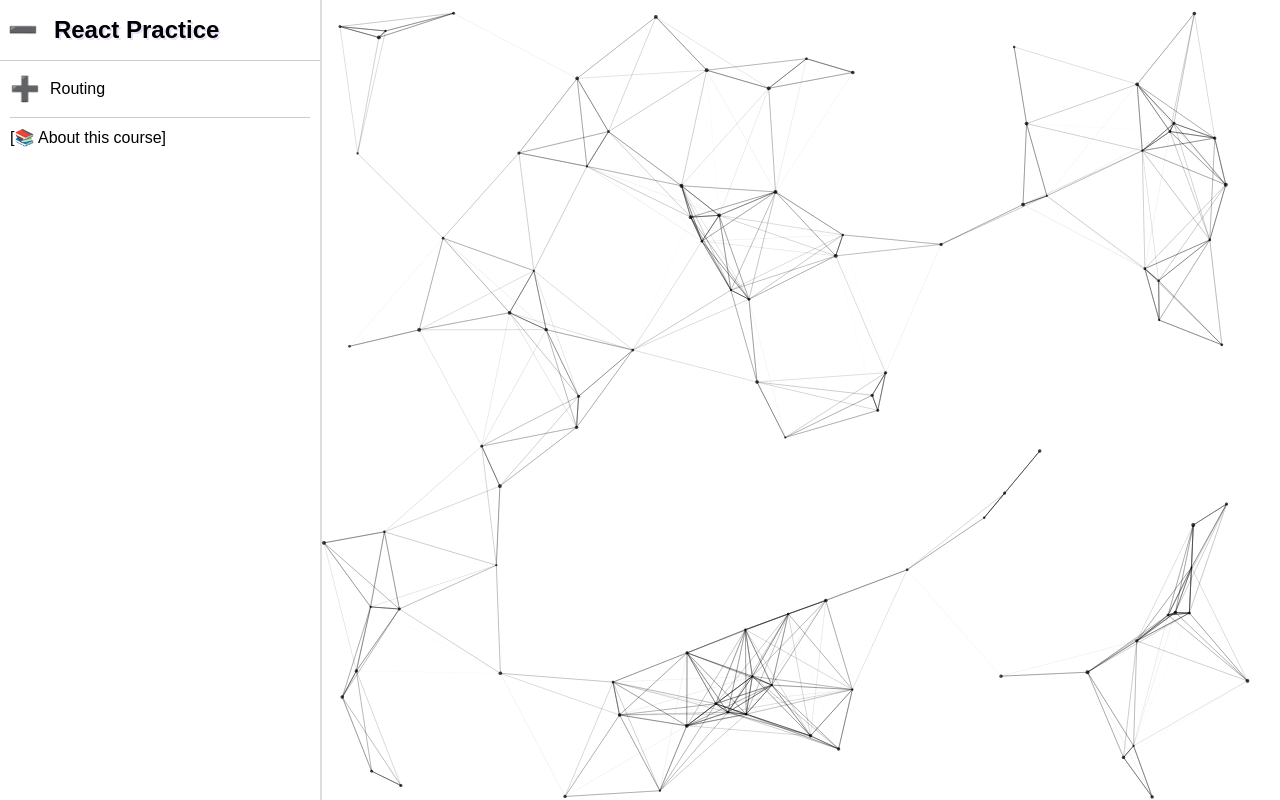
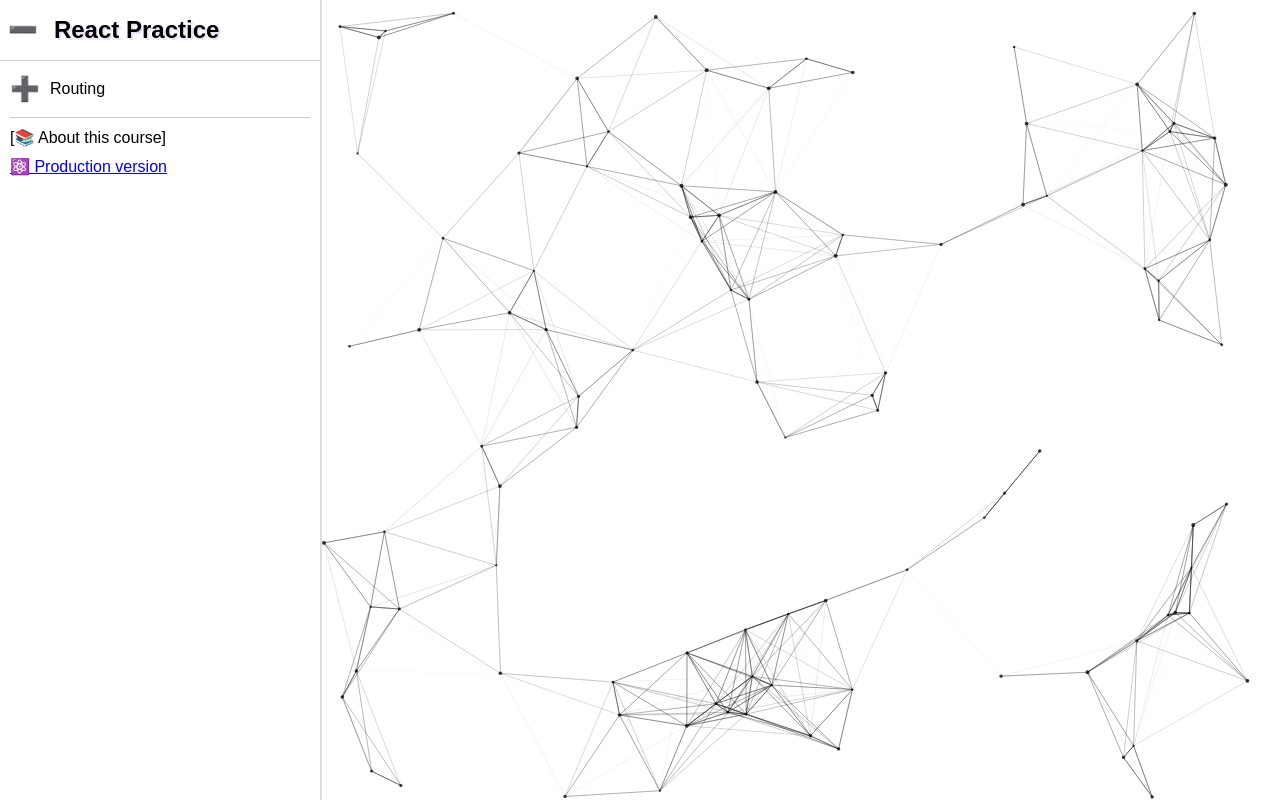
Before and after one commit to mux-mux/practice, a React (Vite) app: page / in a window 1280 px wide. Built offline with nearby package versions, Linux system fonts and the light colour scheme.

Commit message:
add production link

```diff
--- a/src/App.tsx
+++ b/src/App.tsx
@@ -3,6 +3,7 @@ import classes from 'App.module.css';
 import { StyledLink } from 'components/StyledLink/StyledLink';
 import { RouterPath } from 'config/RouterPath';
 import { RoutingSection } from '9-Routing/RoutingSection';
+import { OutsideLink } from 'components/OutsideLink/OutsideLink';
 
 function App() {
     return (
@@ -11,6 +12,9 @@ function App() {
 
             <div className={classes.linksSection}>
                 <StyledLink to={RouterPath.ABOUT}>📚 About this course</StyledLink>
+                <OutsideLink href="https://a-polishchuk.github.io/mastering-react/">
+                    ⚛️ Production version
+                </OutsideLink>
             </div>
         </MasterDetail>
     );
--- /dev/null
+++ b/src/components/OutsideLink/OutsideLink.tsx
@@ -0,0 +1,9 @@
+import { ComponentProps } from 'react';
+
+export function OutsideLink({ children, ...rest }: ComponentProps<'a'>) {
+    return (
+        <a target="_blank" rel="noopener noreferrer" {...rest}>
+            {children}
+        </a>
+    );
+}
```
